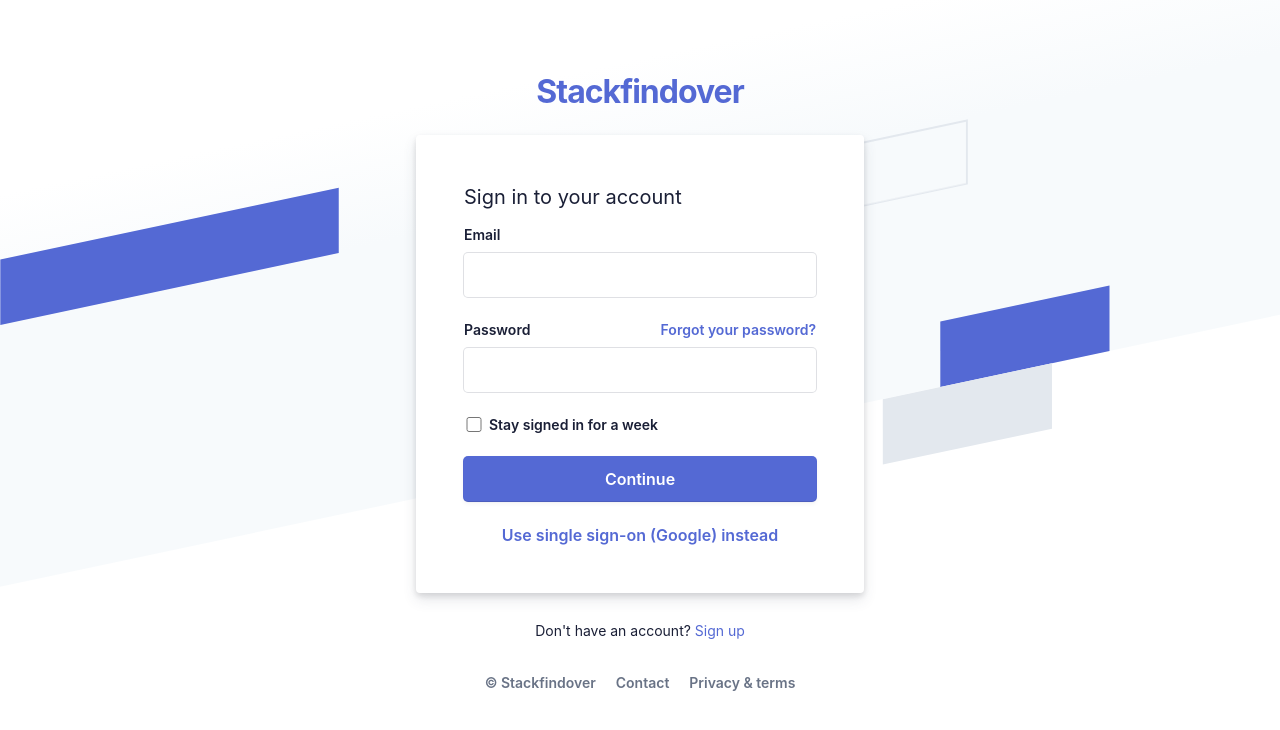
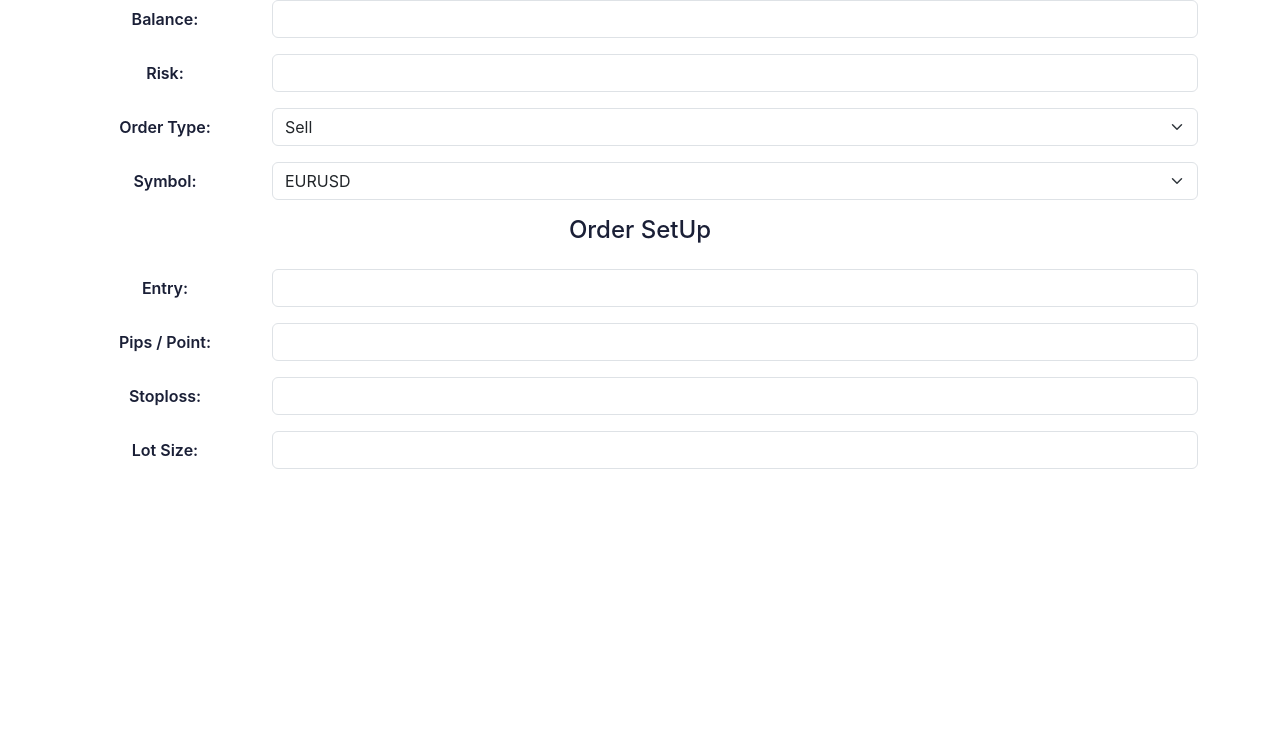
Before and after one commit to pushbug/Forex, a plain HTML site: page index.html in a window 1280 px wide. Drawn offline with nearby package versions, Linux system fonts and the light colour scheme.

Commit message:
Update
Update

```diff
--- a/index.html
+++ b/index.html
@@ -2,92 +2,86 @@
 <head>
   <meta charset="utf-8">
   <title>Forex Calculator</title>
+  <link href="https://cdn.jsdelivr.net/npm/bootstrap@5.3.0-alpha1/dist/css/bootstrap.min.css" rel="stylesheet" integrity="sha384-GLhlTQ8iRABdZLl6O3oVMWSktQOp6b7In1Zl3/Jr59b6EGGoI1aFkw7cmDA6j6gD" crossorigin="anonymous">
   <link rel="stylesheet" type="text/css" href="style.css">
 </head>
-
 <body>
-  <div class="login-root">
-    <div class="box-root flex-flex flex-direction--column" style="min-height: 100vh;flex-grow: 1;">
-      <div class="loginbackground box-background--white padding-top--64">
-        <div class="loginbackground-gridContainer">
-          <div class="box-root flex-flex" style="grid-area: top / start / 8 / end;">
-            <div class="box-root" style="background-image: linear-gradient(white 0%, rgb(247, 250, 252) 33%); flex-grow: 1;">
+  <div class="container text-center">
+    <form>
+      <div class="form-group mb-3 row">
+        <label for="Balance" class="col-sm-2 col-form-label">Balance:</label>
+        <div class="col-sm-10">
+          <input type="text" class="form-control" id="Balance">
         </div>
       </div>
-          <div class="box-root flex-flex" style="grid-area: 4 / 2 / auto / 5;">
-            <div class="box-root box-divider--light-all-2 animationLeftRight tans3s" style="flex-grow: 1;"></div>
-          </div>
-          <div class="box-root flex-flex" style="grid-area: 6 / start / auto / 2;">
-            <div class="box-root box-background--blue800" style="flex-grow: 1;"></div>
-          </div>
-          <div class="box-root flex-flex" style="grid-area: 7 / start / auto / 4;">
-            <div class="box-root box-background--blue animationLeftRight" style="flex-grow: 1;"></div>
-          </div>
-          <div class="box-root flex-flex" style="grid-area: 8 / 4 / auto / 6;">
-            <div class="box-root box-background--gray100 animationLeftRight tans3s" style="flex-grow: 1;"></div>
-          </div>
-          <div class="box-root flex-flex" style="grid-area: 2 / 15 / auto / end;">
-            <div class="box-root box-background--cyan200 animationRightLeft tans4s" style="flex-grow: 1;"></div>
-          </div>
-          <div class="box-root flex-flex" style="grid-area: 3 / 14 / auto / end;">
-            <div class="box-root box-background--blue animationRightLeft" style="flex-grow: 1;"></div>
-          </div>
-          <div class="box-root flex-flex" style="grid-area: 4 / 17 / auto / 20;">
-            <div class="box-root box-background--gray100 animationRightLeft tans4s" style="flex-grow: 1;"></div>
-          </div>
-          <div class="box-root flex-flex" style="grid-area: 5 / 14 / auto / 17;">
-            <div class="box-root box-divider--light-all-2 animationRightLeft tans3s" style="flex-grow: 1;"></div>
+      <div class="form-group mb-3 row">
+        <label for="Risk" class="col-sm-2 col-form-label">Risk:</label>
+        <div class="col-sm-10">
+          <input type="text" class="form-control" id="Risk">
         </div>
       </div>
-      </div>
-      <div class="box-root padding-top--24 flex-flex flex-direction--column" style="flex-grow: 1; z-index: 9;">
-        <div class="box-root padding-top--48 padding-bottom--24 flex-flex flex-justifyContent--center">
-          <h1><a href="http://blog.stackfindover.com/" rel="dofollow">Stackfindover</a></h1>
-        </div>
-        <div class="formbg-outer">
-          <div class="formbg">
-            <div class="formbg-inner padding-horizontal--48">
-              <span class="padding-bottom--15">Sign in to your account</span>
-              <form id="stripe-login">
-                <div class="field padding-bottom--24">
-                  <label for="email">Email</label>
-                  <input type="email" name="email">
-                </div>
-                <div class="field padding-bottom--24">
-                  <div class="grid--50-50">
-                    <label for="password">Password</label>
-                    <div class="reset-pass">
-                      <a href="#">Forgot your password?</a>
+      <div class="form-group mb-3 row">
+        <label for="Type" class="col-sm-2 col-form-label">Order Type:</label>
+        <div class="col-sm-10">
+          <select class="form-select" aria-label="example" id="Type">
+            <option value="Sell">Sell</option>
+            <option value="Buy">Buy</option>
+          </select>
         </div>
       </div>
-                  <input type="password" name="password">
+      <div class="form-group mb-3 row">
+        <label for="Symbol" class="col-sm-2 col-form-label">Symbol:</label>
+        <div class="col-sm-10">
+          <select class="form-select" aria-label="example" id="Symbol">
+            <option value="0.00001">EURUSD</option>
+            <option value="0.01">XAUUSD</option>
+            <option value="0.001">USDJPY</option>
+            <option value="0.001">BTCUSD</option>
+          </select>
         </div>
-                <div class="field field-checkbox padding-bottom--24 flex-flex align-center">
-                  <label for="checkbox">
-                    <input type="checkbox" name="checkbox"> Stay signed in for a week
-                  </label>
       </div>
-                <div class="field padding-bottom--24">
-                  <input type="submit" name="submit" value="Continue">
+
+
+      <div class="form-group mb-3 row">
+        <div class="col-sm-12">
+          <h4>Order SetUp</h4>
         </div>
-                <div class="field">
-                  <a class="ssolink" href="#">Use single sign-on (Google) instead</a>
+      </div>
+      <div class="form-group mb-3 row">
+        <label for="Entry" class="col-sm-2 col-form-label">Entry:</label>
+        <div class="col-sm-10">
+          <input type="text" class="form-control" id="Entry">
+        </div>
+      </div>
+      <div class="form-group mb-3 row">
+        <label for="Point" class="col-sm-2 col-form-label">Pips / Point:</label>
+        <div class="col-sm-10">
+          <input type="text" class="form-control" id="Point">
+        </div>
+      </div>
+      <div class="form-group mb-3 row">
+        <label for="Stoploss" class="col-sm-2 col-form-label">Stoploss:</label>
+        <div class="col-sm-10">
+          <input type="text" class="form-control" id="Balance">
+        </div>
+      </div>
+      <div class="form-group mb-3 row">
+        <label for="LotSize" class="col-sm-2 col-form-label">Lot Size:</label>
+        <div class="col-sm-10">
+          <input type="text" class="form-control" id="LotSize">
+        </div>
       </div>
     </form>
+
+
+
+
   </div>
-          </div>
-          <div class="footer-link padding-top--24">
-            <span>Don't have an account? <a href="">Sign up</a></span>
-            <div class="listing padding-top--24 padding-bottom--24 flex-flex center-center">
-              <span><a href="#">© Stackfindover</a></span>
-              <span><a href="#">Contact</a></span>
-              <span><a href="#">Privacy & terms</a></span>
-            </div>
-          </div>
-        </div>
-      </div>
-    </div>
-  </div>
+
+
+
+
 </body>
 
+
 </html>
```
Lines whose indentation alone changed are shown as unchanged.
